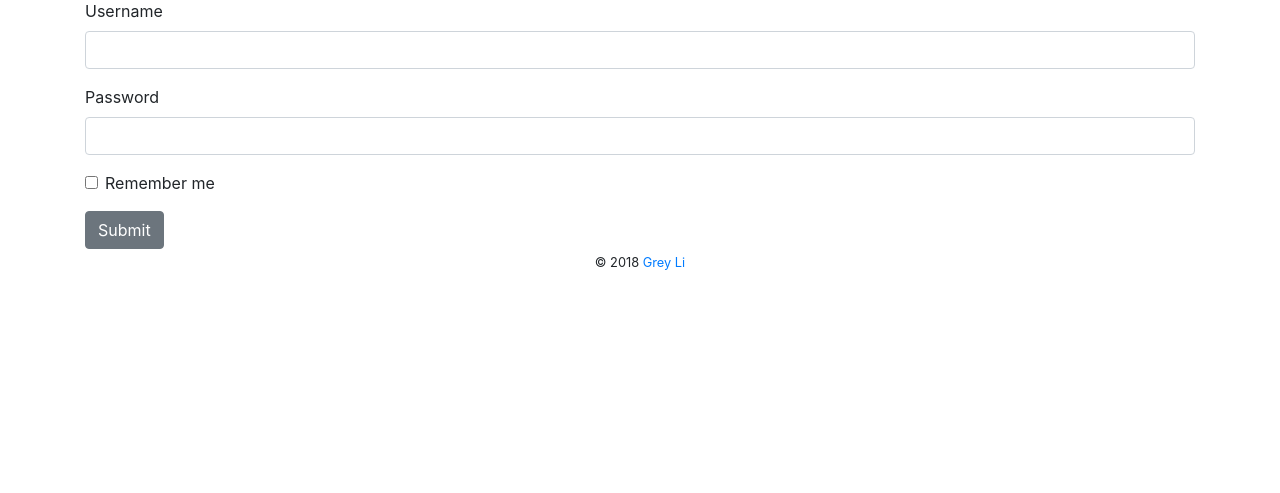
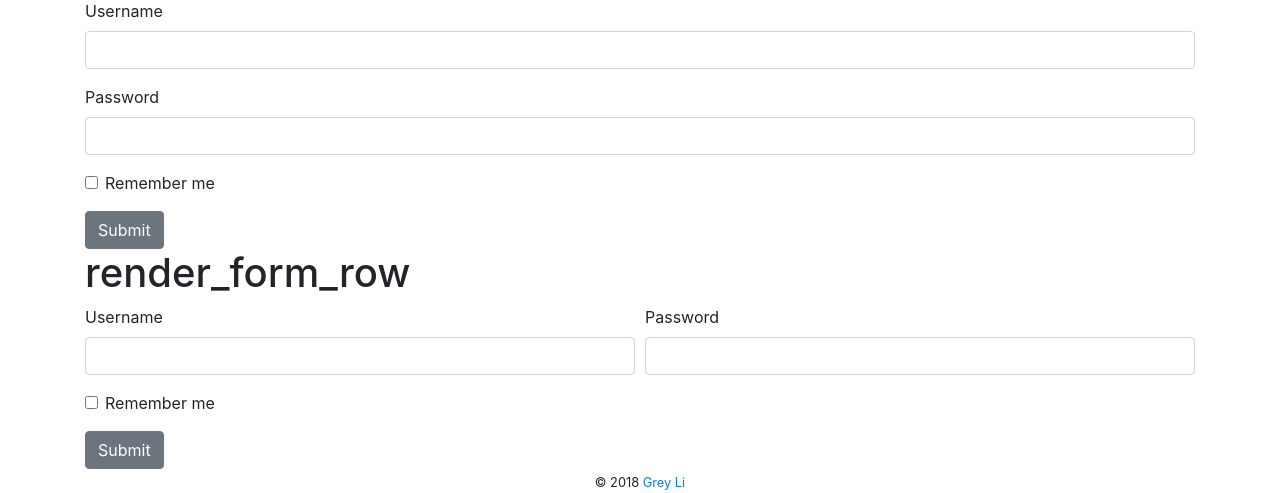
Before and after one commit to VV-YY/bootstrap_flask, a Flask app: page /form in a window 1280 px wide. Shown: the part 419-912 px from the top of the page. Before the commit the page ends 689 px from the top, so only its background shows below. Run offline with Flask 2, Linux system fonts and the light colour scheme; some libraries are stand-ins or nearby versions.

Commit message:
Add example for render_form_row

```diff
--- a/examples/templates/form.html
+++ b/examples/templates/form.html
@@ -1,5 +1,5 @@
 {% extends 'base.html' %}
-{% from 'bootstrap/form.html' import render_form, render_field %}
+{% from 'bootstrap/form.html' import render_form, render_field, render_form_row %}
 
 {% block content %}
     <h1>render_form</h1>
@@ -13,4 +13,11 @@
     {{ render_field(form.remember) }}
     {{ render_field(form.submit) }}
     </form>
+
+    <h1>render_form_row</h1>
+    <form method="post">
+    {{ render_form_row([form.username, form.password]) }}
+    {{ render_form_row([form.remember]) }}
+    {{ render_form_row([form.submit]) }}
+    </form>
 {% endblock %}
```
